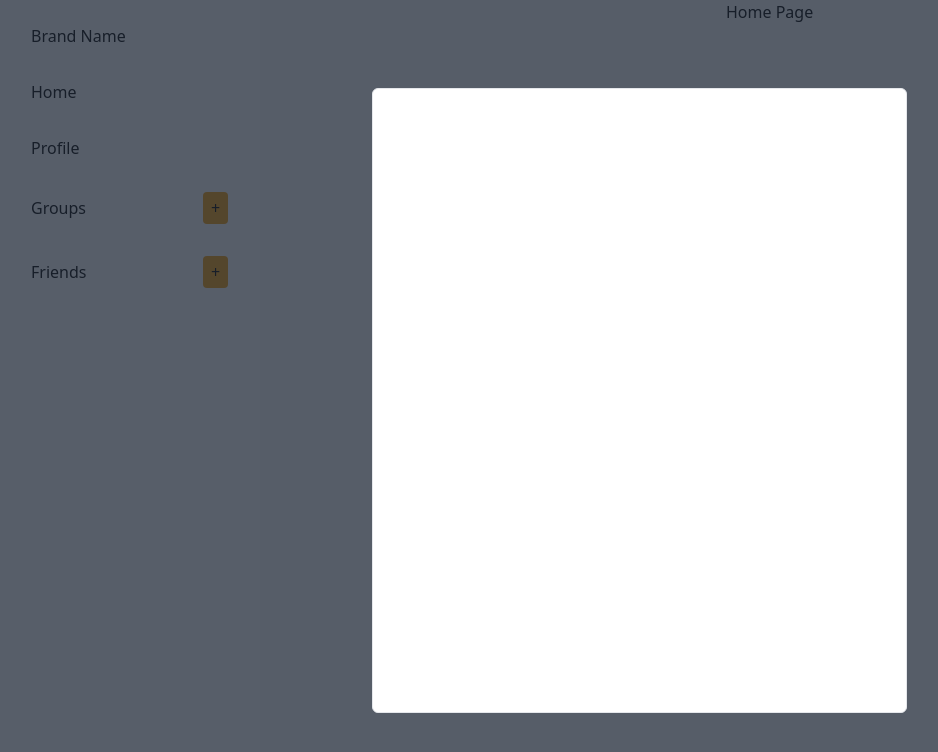
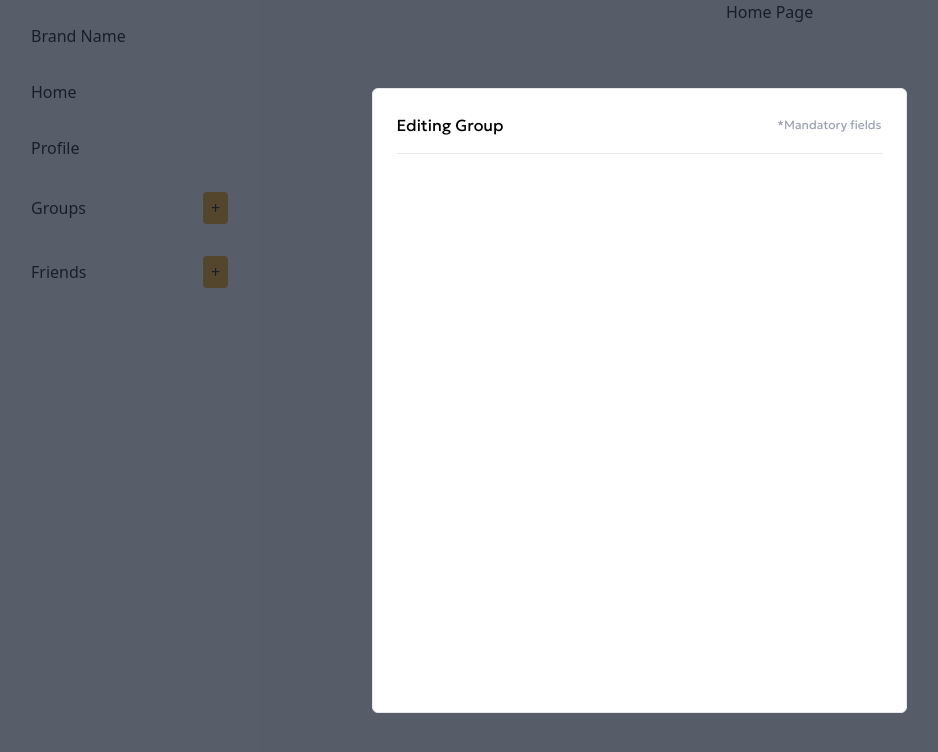
Before and after one commit to chingu-voyages/v51-tier2-team-25, a React (Vite) app: page / in a window 1280 px wide. Shown: the top 752 px of the page, without its empty margins (1-939 px from the left). Built offline with nearby package versions, Linux system fonts and the light colour scheme.

Commit message:
feat: add header to editing group form

```diff
--- a/src/components/EditGroupForm.jsx
+++ b/src/components/EditGroupForm.jsx
@@ -3,6 +3,12 @@ export default function EditGroupForm() {
   return (
     <div className="fixed inset-0 z-50 flex items-center justify-center bg-gray-800 bg-opacity-75">
       <div className="relative border border-black-100 w-[535px] h-[625px] rounded-md p-6 bg-white flex flex-col m-8 font-geologica">
+
+      <div className="flex items-center justify-between pb-4 mb-5 border-b border-black-200">
+        <h1 className="p-0 text-md">Editing Group</h1>
+        <p className="p-0 text-xs text-gray-400">*Mandatory fields</p>
+      </div>
+
       </div>
     </div>
       );
```
